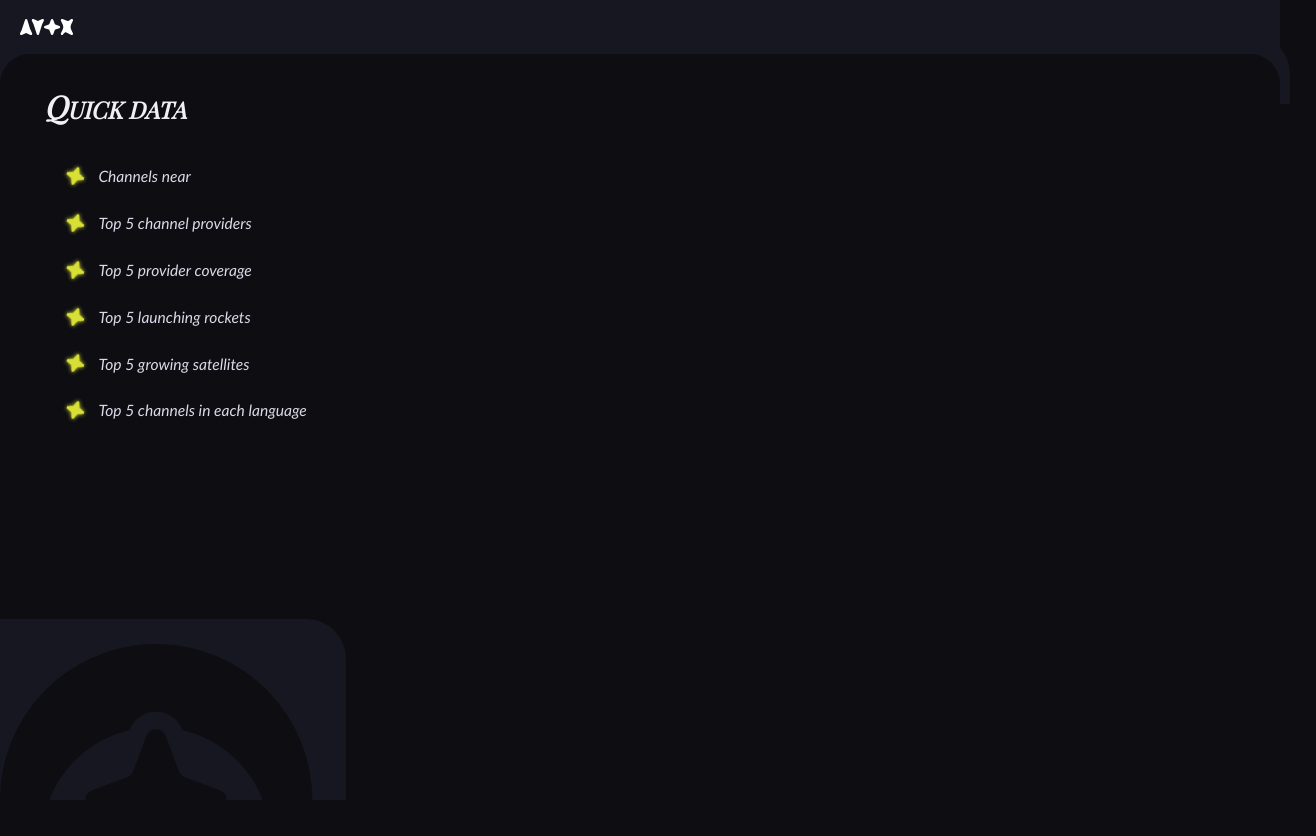
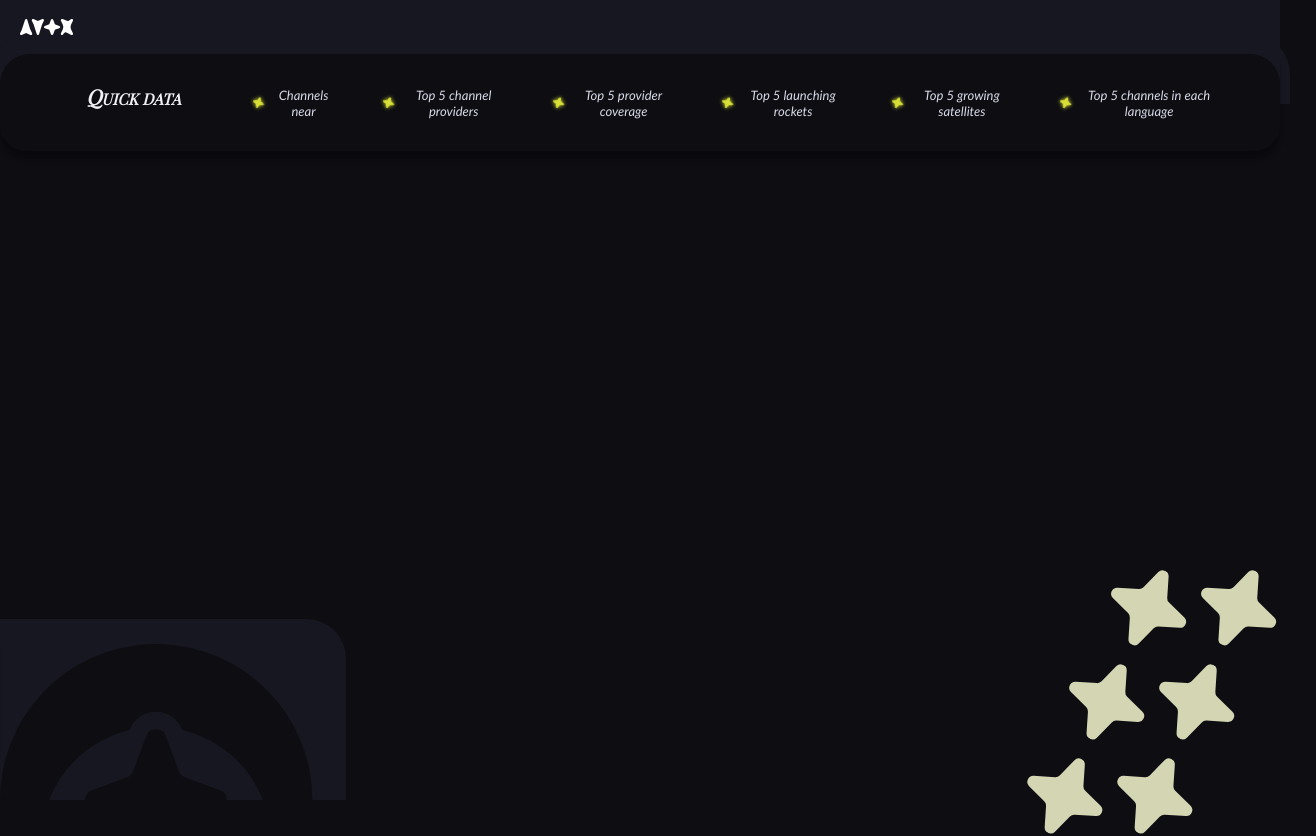
Before and after one commit to ayon-website/AYON-ReactJS-frontend, a React (Create React App) app: page / in a window 1280 px wide. Shown: the top 836 px of the page, 1316 px wide, since content can reach past the window. Before the commit the page ends 800 px from the top, so only its background shows below. Built offline with nearby package versions, Linux system fonts and the light colour scheme; no server answers.

Commit message:
better quick data bar

```diff
--- a/src/components/SideTab/SideTab.css
+++ b/src/components/SideTab/SideTab.css
@@ -2,16 +2,16 @@
 
 .side-tab-parent {
     display: flex;
-    flex-direction: column;
-    height: 20em;
-    width: fit-content;
-    border-radius: 30px;
-    margin-left: calc(5px + 1vw);
-    margin-top: calc(-5px - 5vh);
+    flex-direction: row;
+    height: fit-content;
+    width: auto;
+    margin-top: -50px;
     animation: fadeIn 1s forwards;
-    text-align: start;
-    justify-content: start;
+    justify-content: center;
     padding: 1em;
+    overflow: auto;
+    border-radius: 0 0 1em 1em;
+    box-shadow: 0px 8px 5px rgba(0,0,0,0.25);
 }
 
 .star {
@@ -22,32 +22,38 @@
 }
 
 .side-tab-parent text {
-    font-size: 0.9em;
+    font-size: 0.6em;
     color: var(--LGHT-PRIMARY);
-    font-family: 'Playfair Display', 'Trebuchet MS', 'Lucida Sans Unicode', 'Lucida Grande', 'Lucida Sans', Arial, sans-serif;
+    font-family: 'Playfair Display', serif;
     font-weight: 900;
     font-style: italic;
 }
 
 .text-span {
     justify-content: left;
-    width: 100%;
-    padding-bottom: 1em;
+    width: 10em;
 }
 
 #pl {
-    font-family:'Playfair Display', 'Trebuchet MS', 'Lucida Sans Unicode', 'Lucida Grande', 'Lucida Sans', Arial, sans-serif;
+    font-family:'Playfair Display',  serif;
     font-style: italic;
-    font-size: 1.2em;
+    font-size: 0.8em;
     font-weight: 800;
 }
 
 .side-tab-parent button {
     margin: 0 1em 0 0em;
-    height: 2em;
-    width: 20em;
-    font-size: 0.6em;
+    height: fit-content;
+    width: max-content;
+    padding: 0.5em 2em 0.5em 0em;
+    font-size: 0.5em;
     font-weight: 500;
     border-radius: 30px;
-    padding: 0.5em;
 }
+
+.button-span {
+    display: flex;
+    flex-direction: row;
+    justify-content: left;
+    overflow: auto;
+}
--- a/src/components/SideTab/SideTab.jsx
+++ b/src/components/SideTab/SideTab.jsx
@@ -6,6 +6,7 @@ import { ReactComponent as STAR } from "../../assets/AYON_STAR_1.svg";
 // this should contain
 const SideTab = () => {
 
+    // buttons will be wrapped in a scrollable div
     return (
         <div className="side-tab-parent">
             <span className="text-span">
@@ -13,12 +14,14 @@ const SideTab = () => {
                 <text>UICK </text>
                 <text>DATA</text>
             </span>
+            <span className="button-span">
                 <button><STAR className="star"/>Channels near</button>
                 <button><STAR className="star"/>Top 5 channel providers</button>
                 <button><STAR className="star"/>Top 5 provider coverage</button>
                 <button><STAR className="star"/>Top 5 launching rockets</button>
                 <button><STAR className="star"/>Top 5 growing satellites</button>
                 <button><STAR className="star"/>Top 5 channels in each language</button>
+            </span>
         </div>
     );
 };
--- /dev/null
+++ b/src/components/StarDeco/StarDeco.css
@@ -0,0 +1,14 @@
+
+
+.starDeco-container {
+  position: absolute;
+  bottom: 20vh;
+  width: 10vw;
+  height: 10vh;
+  transform: rotate(24deg);
+}
+
+.starDeco-star {
+  filter: grayscale(80%);
+  padding: 0.3em 0.9em;
+}
--- /dev/null
+++ b/src/components/StarDeco/StarDeco.jsx
@@ -0,0 +1,28 @@
+import React from 'react';
+import './StarDeco.css';
+import { ReactComponent as STAR } from '../../assets/AYON_STAR_D.svg';
+
+const StarDeco = () => {
+	return (
+		<>
+			<div className='starDeco-container' style={{right:'-2vw'}}>
+			<STAR className='starDeco-star'/>
+			<STAR className='starDeco-star'/>
+			<STAR className='starDeco-star'/>
+			<STAR className='starDeco-star'/>
+			<STAR className='starDeco-star'/>
+			<STAR className='starDeco-star'/>
+		</div>
+			<div className='starDeco-container' style={{right:'5vw'}} >
+			<STAR className='starDeco-star'/>
+			<STAR className='starDeco-star'/>
+			<STAR className='starDeco-star'/>
+			<STAR className='starDeco-star'/>
+			<STAR className='starDeco-star'/>
+			<STAR className='starDeco-star'/>
+		</div>
+		</>
+	);
+};
+
+export default StarDeco;
--- a/src/globalcss/globalStyles.css
+++ b/src/globalcss/globalStyles.css
@@ -23,4 +23,44 @@ button:hover {
     text-shadow: 0px 2px 1px rgba(0,0,0,0.25);
 }
 
+button:active {
+    transition: 0.5s;
+    box-shadow: inset 40em -0em 0px -5em var(--ACCENT2);
+    color: var(--LGHT-PRIMARY);
+    filter: drop-shadow(0px 0px 1px var(--ACCENT1));
+    text-shadow: 0px 2px 1px rgba(0,0,0,0.25);
+}
+
 /**/
+
+/* Scroll bar theming */
+
+::-webkit-scrollbar {
+    width: 10px;
+}
+
+::-webkit-scrollbar-track {
+    background: var(--DRK-PRIMARY);
+}
+
+::-webkit-scrollbar-thumb {
+    background: var(--DRK-TERIARY);
+    border-radius: 1em;
+}
+
+::-webkit-scrollbar-thumb:hover {
+    background: var(--ACCENT2);
+    transition: 0.5s;
+}
+
+/* corner for scroll bar */
+
+::-webkit-scrollbar-corner {
+    background: var(--DRK-PRIMARY);
+}
+
+/* on firefox */
+* {
+    scrollbar-width: thin;
+    scrollbar-color: var(--DRK-TERIARY) var(--DRK-PRIMARY);
+}
--- a/src/layouts/MainLayout.jsx
+++ b/src/layouts/MainLayout.jsx
@@ -2,14 +2,14 @@ import React from 'react';
 import './MainLayout.css';
 import MenuBar from 'components/MenuBar/MenuBar';
 import SideTab from 'components/SideTab/SideTab';
+import StarDeco from 'components/StarDeco/StarDeco';
 
 const MainLayout = () => {
     return (
         <div className="main-layout">
+            <StarDeco />
             <MenuBar />
-            <div>
-                <SideTab />
-            </div>
+            <SideTab />
         </div>
     );
 };
```
Lines whose indentation alone changed are shown as unchanged.
